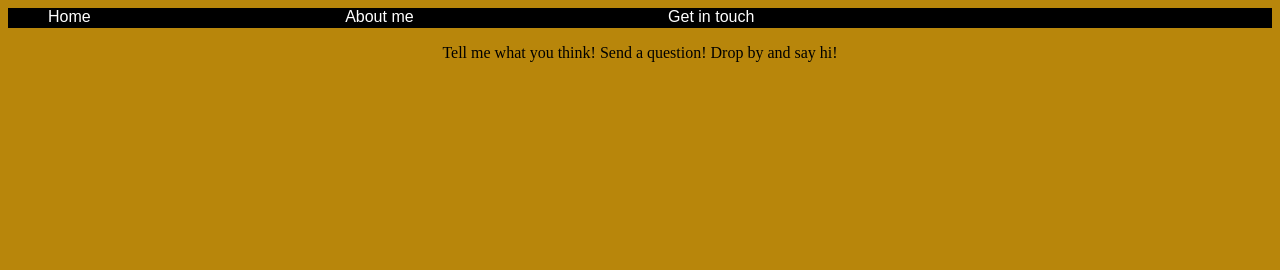
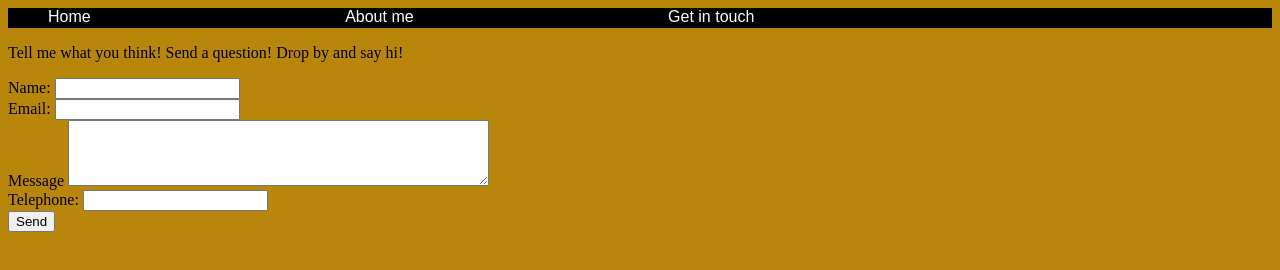
Before and after one commit to Toasterz/my_portfolio, a website: page public/html/contact.html in a window 1280 px wide. Drawn offline with Linux system fonts and the light colour scheme; files that its build step writes are made by us from their sources.

Commit message:
basic web structure + form  functionality added

```diff
--- a/package.json
+++ b/package.json
@@ -9,6 +9,7 @@
   "author": "",
   "license": "ISC",
   "dependencies": {
+    "body-parser": "^1.15.1",
     "express": "^4.13.4"
   }
 }
--- a/public/css/main.css
+++ b/public/css/main.css
@@ -24,7 +24,7 @@ h1{
   text-align: center;
 }
 
-p{
+.intro{
   text-align:center;
 }
 
--- a/public/html/contact.html
+++ b/public/html/contact.html
@@ -12,5 +12,20 @@
     </ul>
   </div>
   <p>Tell me what you think! Send a question! Drop by and say hi!</p>
+  <form action="/contact" method = "post">
+    <label for = "name">Name:</label>
+    <input type = "text" name = "name" required>
+    <br>
+    <label for = "email">Email:</label>
+    <input type = "email" name = "email" required>
+    <br>
+    <label for = "message">Message</label>
+    <textarea name = "message" required rows = "4" cols = "50"> </textarea>
+    <br>
+    <label for = "telephone">Telephone:</label>
+    <input type = "number" name = "telephone" required>
+    <br>
+    <button type = "submit">Send</button>
+  </form>
 </body>
 </html>
```
Also changed, not shown: index.js (+7 -0 lines), public/html/about.html (+7 -1 lines), public/html/home.html (+1 -1 lines).
